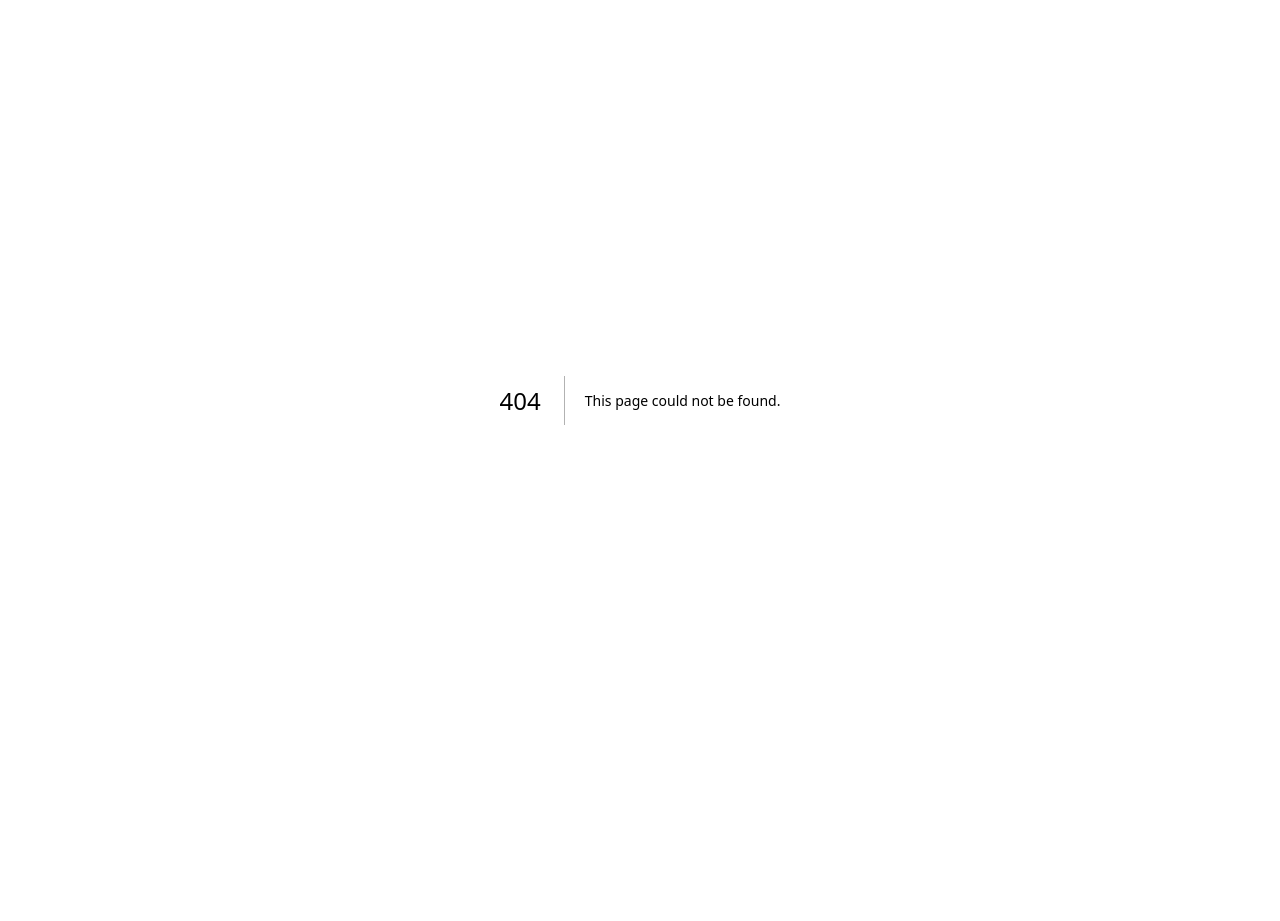
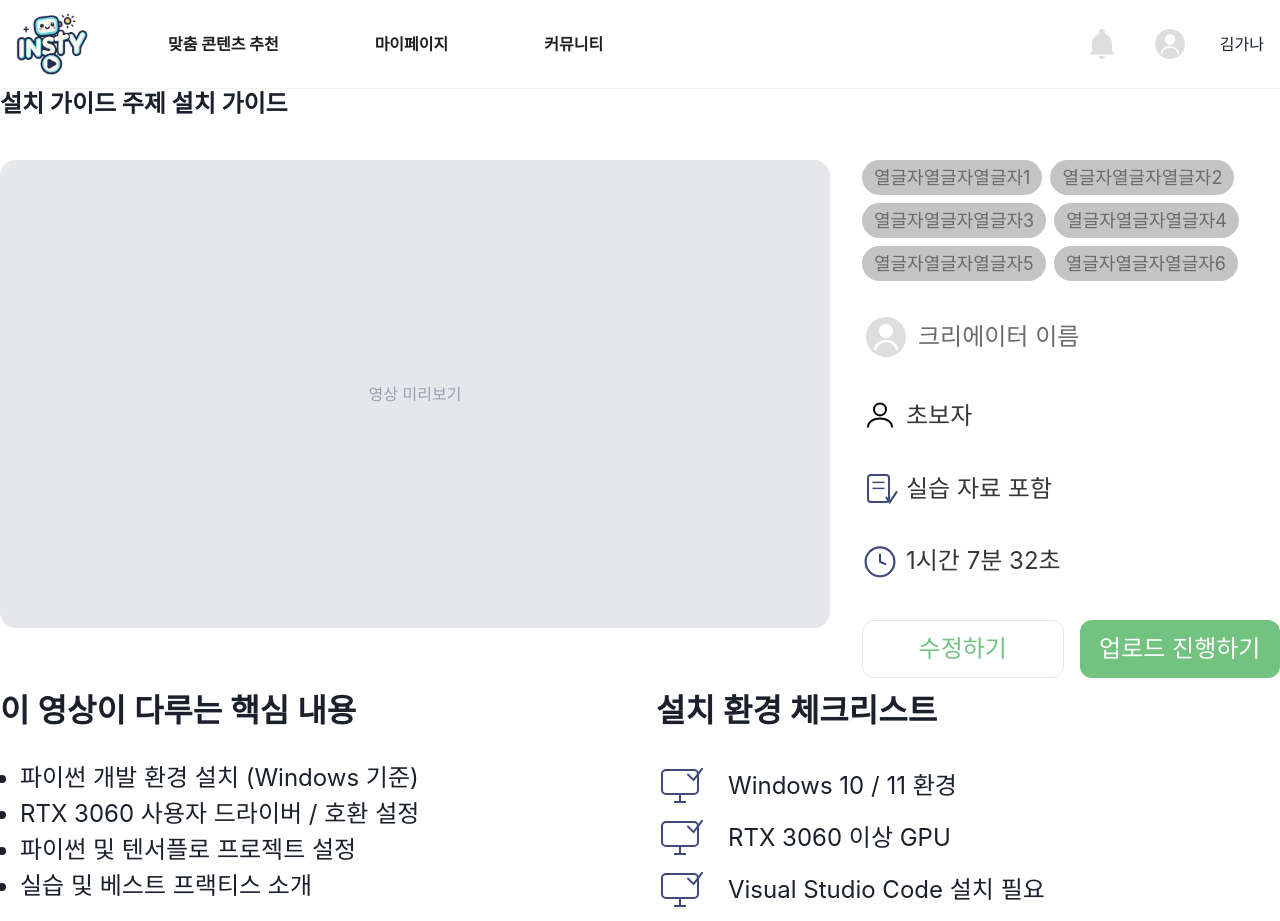
Before and after one commit to Insty-team/insty-frontend, a Next.js app in the folder insty-frontend/: page /learner/recommend/course/1 in a window 1280 px wide. Before the commit this address had no page. Shown: the top 921 px of the page. Before the commit the page ends 800 px from the top, so only its background shows below. Built offline with nearby package versions, Linux system fonts and the light colour scheme; what @chakra-ui/next-js would draw is missing.

Commit message:
design : 영상 상세 페이지 퍼블리싱

```diff
--- a/insty-frontend/src/app/learner/_component/Chatbot.tsx
+++ b/insty-frontend/src/app/learner/_component/Chatbot.tsx
@@ -1,4 +1,5 @@
 import Image from "next/image";
+import Link from "next/link";
 import React from "react";
 
 function Chatbot({ changeDirectSearch }: { changeDirectSearch: () => void }) {
@@ -71,13 +72,14 @@ function Chatbot({ changeDirectSearch }: { changeDirectSearch: () => void }) {
 
 					<div className="flex gap-3 mt-auto overflow-x-auto">
 						{recommendations.map((rec, idx) => (
-							<div
+							<Link
 								key={idx}
-								className="flex flex-col max-w-[400px] bg-white rounded-xl shadow p-4 text-lg text-black-100 border border-gray-scale-100 flex-shrink-0 mb-2"
+								href={`/learner/recommend/course/${idx}`}
+								className="flex flex-col max-w-[400px] bg-white rounded-xl shadow p-4 text-lg text-black-100 border border-gray-scale-100 flex-shrink-0 mb-2 cursor-pointer"
 							>
                                 <div className="w-full h-[200px] bg-gray-scale-100 rounded-xl mb-4"></div>
 								<span className="line-clamp-1">{rec}</span>
-							</div>
+							</Link>
 						))}
 					</div>
 				</div>
--- /dev/null
+++ b/insty-frontend/src/app/learner/recommend/course/[id]/page.tsx
@@ -0,0 +1,34 @@
+"use client";
+import PreviewInfomation from "@/app/creator/videos/_component/upload/PreviewInfomation";
+
+function CourseDetail() {
+    //더미데이터...
+	const dummyVideoData = {
+		link: "https://example.com/video/1",
+		title: "설치 가이드 주제 설치 가이드",
+		recipient: "초보자",
+		description:
+			"파이썬 개발 환경과 RTX 3060 드라이버 설치를 다루는 영상입니다.",
+		price: 199990,
+		tags: ["열글자열글자열글자1", "열글자열글자열글자2", "열글자열글자열글자3", "열글자열글자열글자4", "열글자열글자열글자5", "열글자열글자열글자6"],
+		environments: [
+			{ value: "Windows 10 / 11 환경", support: "지원" },
+			{ value: "RTX 3060 이상 GPU", support: "지원" },
+			{ value: "Visual Studio Code 설치 필요", support: "지원" },
+			{ value: "conda / pip 가상 환경 설정", support: "지원" },
+			{ value: "Mac 환경", support: "미지원" },
+		],
+		coreContents: [
+			"파이썬 개발 환경 설치 (Windows 기준)",
+			"RTX 3060 사용자 드라이버 / 호환 설정",
+			"파이썬 및 텐서플로 프로젝트 설정",
+			"실습 및 베스트 프랙티스 소개",
+		],
+	};
+
+	return (
+		<PreviewInfomation data={dummyVideoData} onEdit={() => {}} mode="learner" />
+	);
+}
+
+export default CourseDetail;
--- /dev/null
+++ b/insty-frontend/src/app/learner/recommend/course/page.tsx
@@ -0,0 +1,7 @@
+function Course() {
+  return (
+    <div>Course</div>
+  )
+};
+
+export default Course;
```
